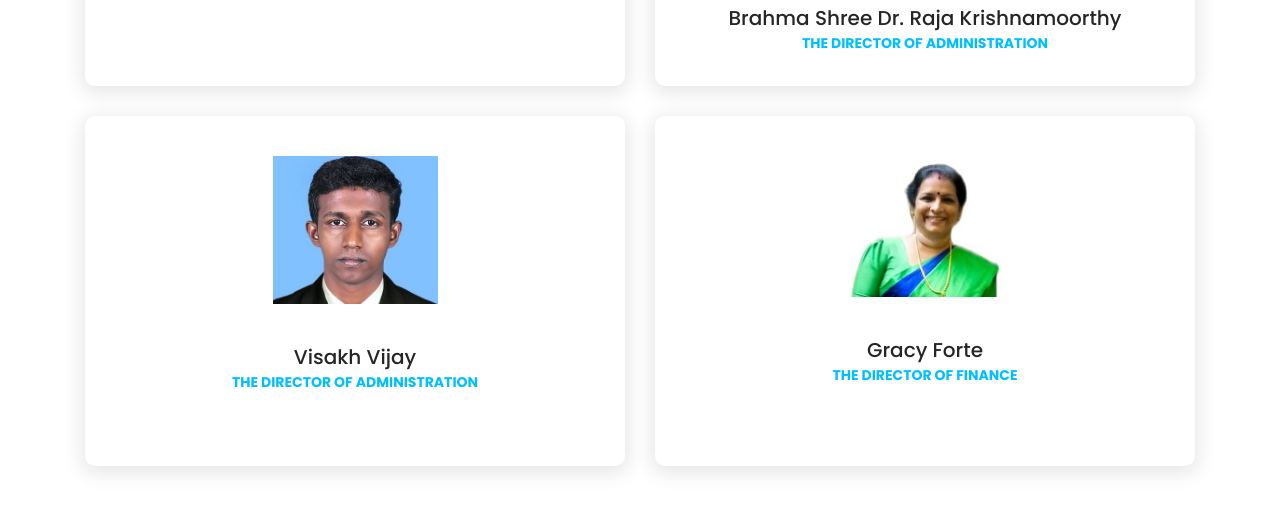
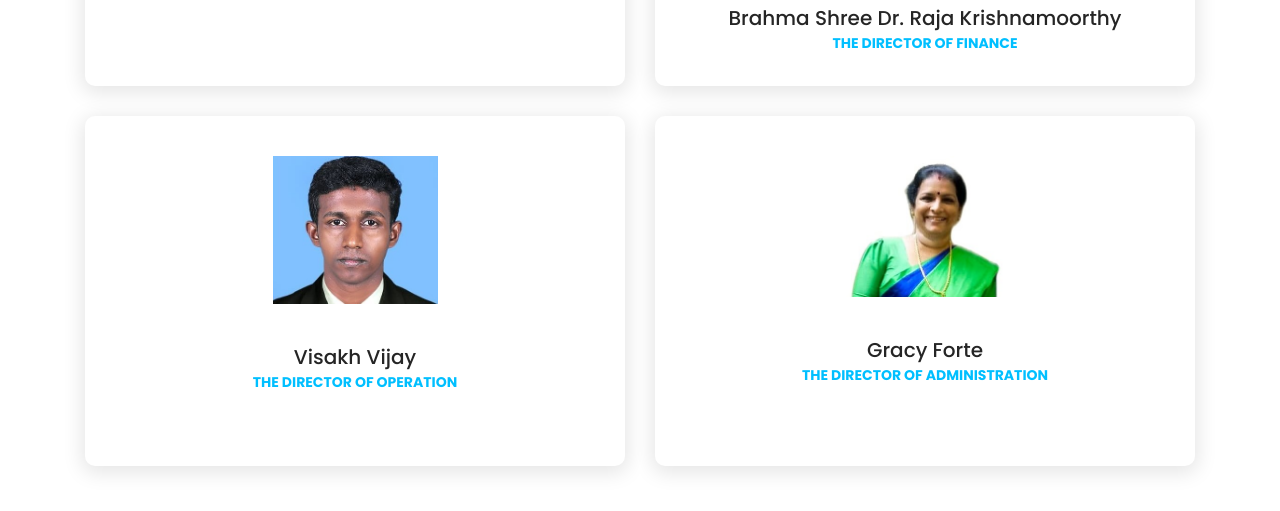
Before and after one commit to webifiedtechnologies/FTF, a website: page mangment.html in a window 1280 px wide. Shown: the part 811-1322 px from the top of the page. Drawn offline with Linux system fonts and the light colour scheme.

Commit message:
Update mangment.html

```diff
--- a/mangment.html
+++ b/mangment.html
@@ -165,7 +165,7 @@
                             <img src="img/bg-img/WhatsApp Image 2021-06-21 at 2.32.20 PM.jpeg" alt="">
                         </div>
                         <h5>Brahma Shree Dr. Raja Krishnamoorthy</h5>
-                        <span>The Director of Administration 	</span>
+                        <span>The Director of Finance	</span>
                         <!-- <div class="member-social-info">
                             <a href="#"><i class="ti-facebook"></i></a>
                             <a href="#"><i class="ti-twitter-alt"></i></a>
@@ -183,7 +183,7 @@
                             <img src="img/bg-img/vishak.jpeg" alt="">
                         </div>
                         <h5>Visakh Vijay</h5>
-                        <span>The Director of Administration 	</span>
+                        <span>The Director of Operation 	</span>
                         <!-- <div class="member-social-info">
                             <a href="#"><i class="ti-facebook"></i></a>
                             <a href="#"><i class="ti-twitter-alt"></i></a>
@@ -205,7 +205,7 @@
                                     <img src="img/bg-img/t4.jpeg" alt="">
                                 </div>
                                 <h5>Gracy Forte </h5>
-                                <span>	The Director of Finance</span>
+                                <span>	The Director of Administration </span>
                                 <!-- <div class="member-social-info">
                                     <a href="#"><i class="ti-facebook"></i></a>
                                     <a href="#"><i class="ti-twitter-alt"></i></a>
```
